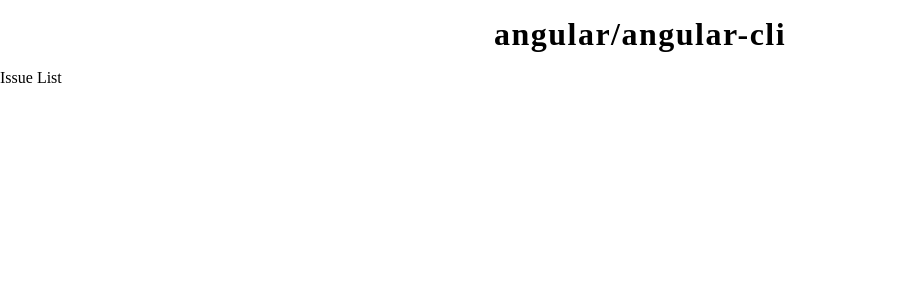
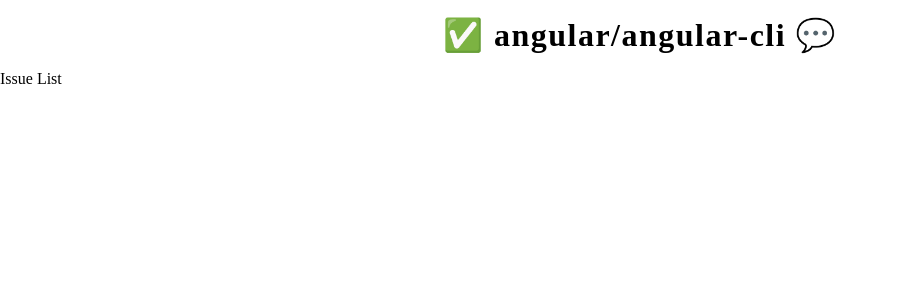
Before and after one commit to shinyuna/github-issues, a React (Create React App) app: page / in a window 1280 px wide. Shown: the top 300 px of the page, without its empty margins (0-898 px from the left). Built offline with nearby package versions, Linux system fonts and the light colour scheme.

Commit message:
Update Header title

```diff
--- a/src/components/Header.jsx
+++ b/src/components/Header.jsx
@@ -4,7 +4,7 @@
   return (
     <header>
       <h1 className="header__title">
-        {team}/{repo}
+        ✅ {team}/{repo} 💬
       </h1>
     </header>
   );
```
